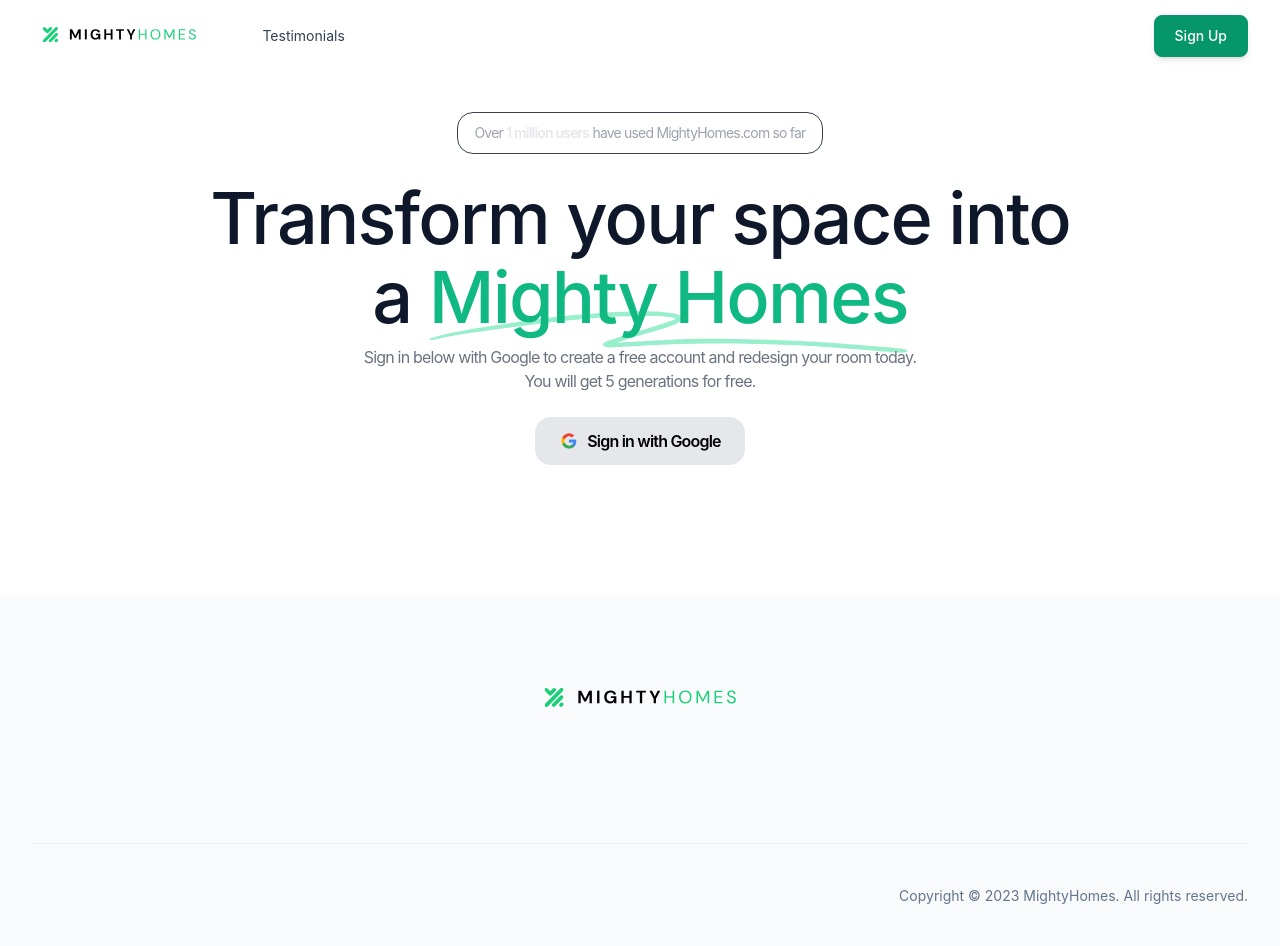
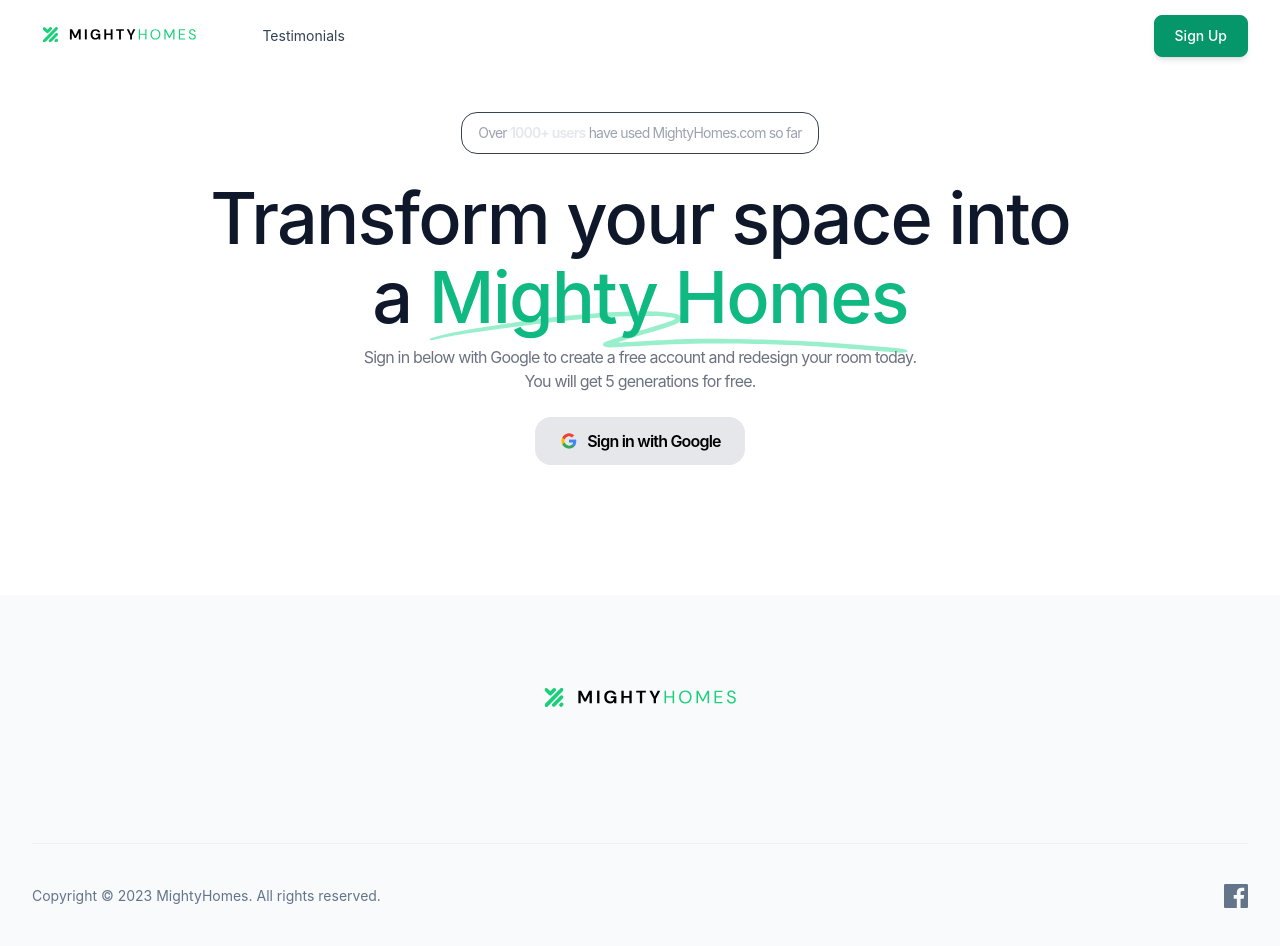
Before and after one commit to Estehsan/Backyard, a Next.js app: page /dream in a window 1280 px wide. Built offline with nearby package versions, Linux system fonts and the light colour scheme; no server answers; what uploader would draw is missing.

Commit message:
Added Icon

```diff
--- a/components/Footer.tsx
+++ b/components/Footer.tsx
@@ -19,18 +19,20 @@ export default function Footer() {
           </nav>
         </div>
         <div className="flex flex-col items-center border-t border-slate-400/10 py-10 sm:flex-row-reverse sm:justify-between">
-          {/* <div className="flex gap-x-6">
+          <div className="flex gap-x-6">
             <Link
-              href="https://twitter.com"
+              href="https://www.facebook.com/groups/3563632420533835/"
               className="group"
-              aria-label="MightyHomes on Twitter">
+              aria-label="For assistance with any issues, we invite you to join our professional Facebook group.">
               <svg
-                aria-hidden="true"
-                className="h-6 w-6 fill-slate-500 group-hover:fill-slate-700">
-                <path d="M8.29 20.251c7.547 0 11.675-6.253 11.675-11.675 0-.178 0-.355-.012-.53A8.348 8.348 0 0 0 22 5.92a8.19 8.19 0 0 1-2.357.646 4.118 4.118 0 0 0 1.804-2.27 8.224 8.224 0 0 1-2.605.996 4.107 4.107 0 0 0-6.993 3.743 11.65 11.65 0 0 1-8.457-4.287 4.106 4.106 0 0 0 1.27 5.477A4.073 4.073 0 0 1 2.8 9.713v.052a4.105 4.105 0 0 0 3.292 4.022 4.093 4.093 0 0 1-1.853.07 4.108 4.108 0 0 0 3.834 2.85A8.233 8.233 0 0 1 2 18.407a11.615 11.615 0 0 0 6.29 1.84" />
+                className="h-6 w-6 fill-slate-500 group-hover:fill-slate-700"
+                width="24"
+                height="24"
+                viewBox="0 0 24 24">
+                <path d="M22.675 0h-21.35c-.732 0-1.325.593-1.325 1.325v21.351c0 .731.593 1.324 1.325 1.324h11.495v-9.294h-3.128v-3.622h3.128v-2.671c0-3.1 1.893-4.788 4.659-4.788 1.325 0 2.463.099 2.795.143v3.24l-1.918.001c-1.504 0-1.795.715-1.795 1.763v2.313h3.587l-.467 3.622h-3.12v9.293h6.116c.73 0 1.323-.593 1.323-1.325v-21.35c0-.732-.593-1.325-1.325-1.325z" />
               </svg>
             </Link>
-            <Link
+            {/* <Link
               href="https://github.com"
               className="group"
               aria-label="MightyHome on GitHub">
@@ -39,8 +41,8 @@ export default function Footer() {
                 className="h-6 w-6 fill-slate-500 group-hover:fill-slate-700">
                 <path d="M12 2C6.477 2 2 6.484 2 12.017c0 4.425 2.865 8.18 6.839 9.504.5.092.682-.217.682-.483 0-.237-.008-.868-.013-1.703-2.782.605-3.369-1.343-3.369-1.343-.454-1.158-1.11-1.466-1.11-1.466-.908-.62.069-.608.069-.608 1.003.07 1.531 1.032 1.531 1.032.892 1.53 2.341 1.088 2.91.832.092-.647.35-1.088.636-1.338-2.22-.253-4.555-1.113-4.555-4.951 0-1.093.39-1.988 1.029-2.688-.103-.253-.446-1.272.098-2.65 0 0 .84-.27 2.75 1.026A9.564 9.564 0 0 1 12 6.844a9.59 9.59 0 0 1 2.504.337c1.909-1.296 2.747-1.027 2.747-1.027.546 1.379.202 2.398.1 2.651.64.7 1.028 1.595 1.028 2.688 0 3.848-2.339 4.695-4.566 4.943.359.309.678.92.678 1.855 0 1.338-.012 2.419-.012 2.747 0 .268.18.58.688.482A10.02 10.02 0 0 0 22 12.017C22 6.484 17.522 2 12 2Z" />
               </svg>
-            </Link>
-          </div> */}
+            </Link> */}
+          </div>
           <p className="mt-6 text-sm text-slate-500 sm:mt-0">
             Copyright &copy; {new Date().getFullYear()} MightyHomes. All rights
             reserved.
--- a/pages/dream.tsx
+++ b/pages/dream.tsx
@@ -156,7 +156,7 @@ const Home: NextPage = () => {
             rel="noopener noreferrer"
             className="border border-gray-700 rounded-2xl py-2 px-4 text-gray-400 text-sm my-6 duration-300 ease-in-out hover:text-gray-300 transition">
             Over{" "}
-            <span className="font-semibold text-gray-200">1 million users</span>{" "}
+            <span className="font-semibold text-gray-200">1000+ users</span>{" "}
             have used MightyHomes.com so far
           </a>
         )}
```
